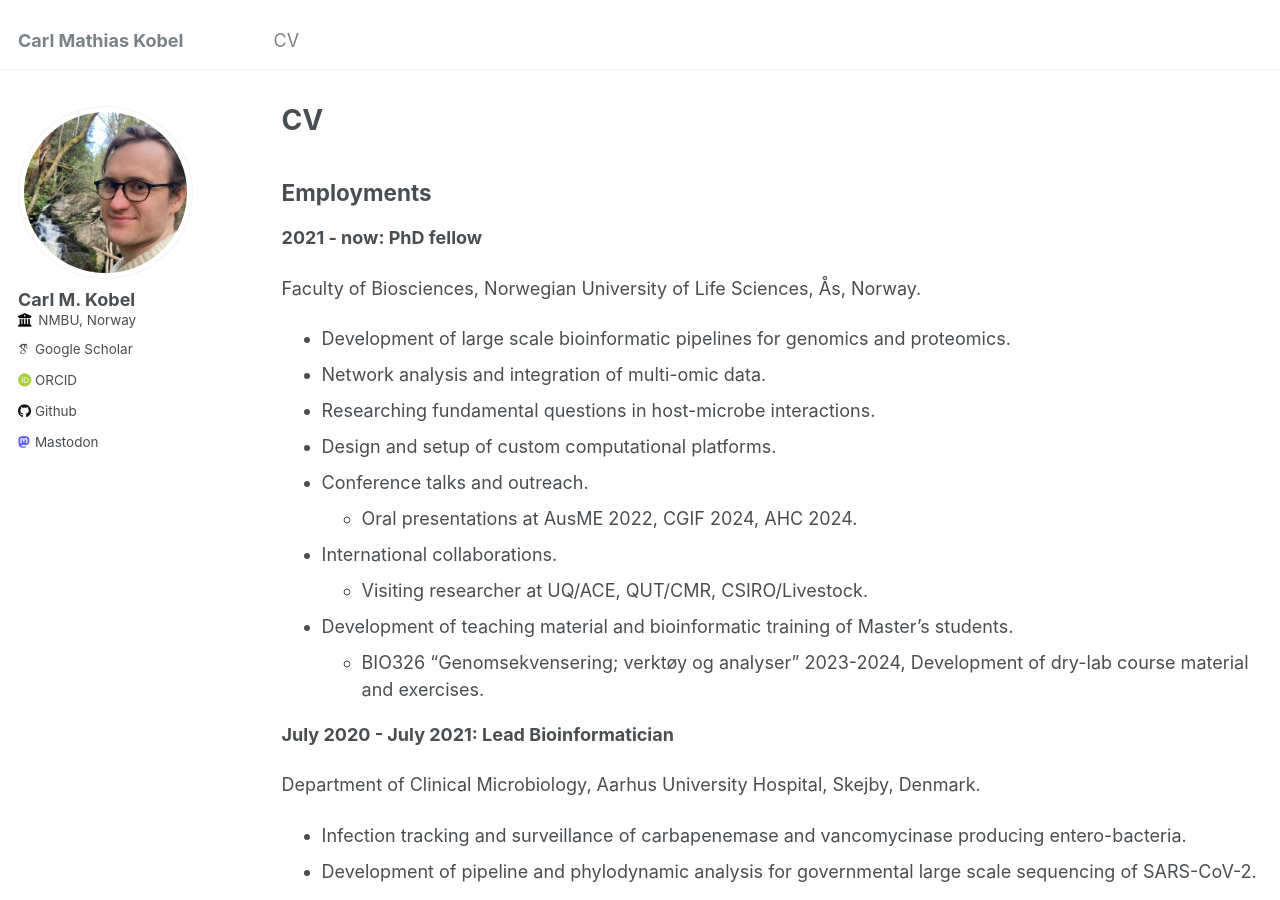
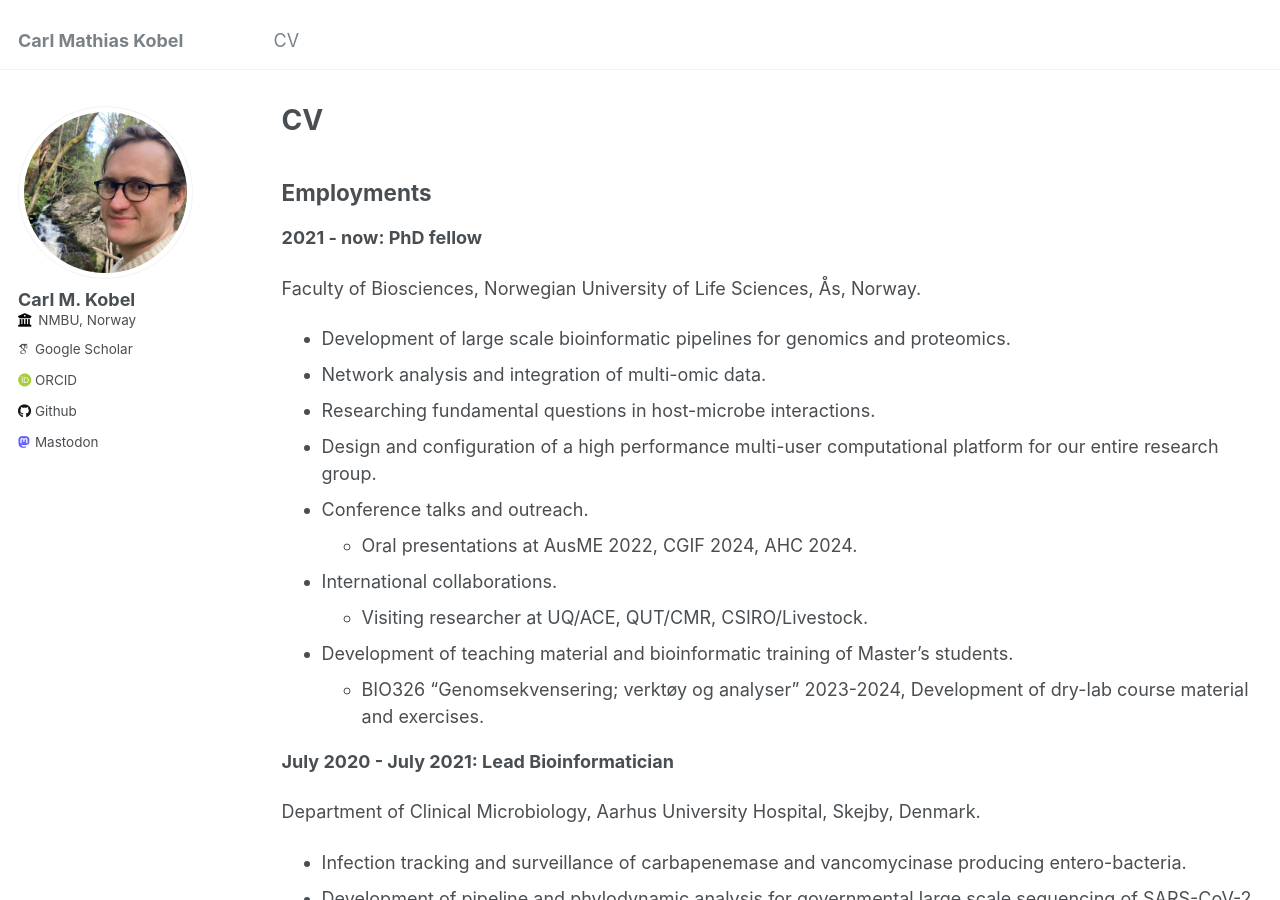
Before and after one commit to cmkobel/cmkobel.github.io, a Jekyll site: the page built from _pages/cv.md, in a window 1280 px wide and 900 px high. Built offline with Jekyll 4.4.1, drawn with Linux system fonts in a browser that asks for light colours; some web fonts are replaced.

Commit message:
Update cv.md

```diff
--- a/_pages/cv.md
+++ b/_pages/cv.md
@@ -19,7 +19,7 @@ Faculty of Biosciences, Norwegian University of Life Sciences, Ås, Norway.
   - Development of large scale bioinformatic pipelines for genomics and proteomics.
   - Network analysis and integration of multi-omic data.
   - Researching fundamental questions in host-microbe interactions.
-  - Design and setup of custom computational platforms.
+  - Design and configuration of a high performance multi-user computational platform for our entire research group.
   - Conference talks and outreach.
     - Oral presentations at AusME 2022, CGIF 2024, AHC 2024.
   - International collaborations.
```
